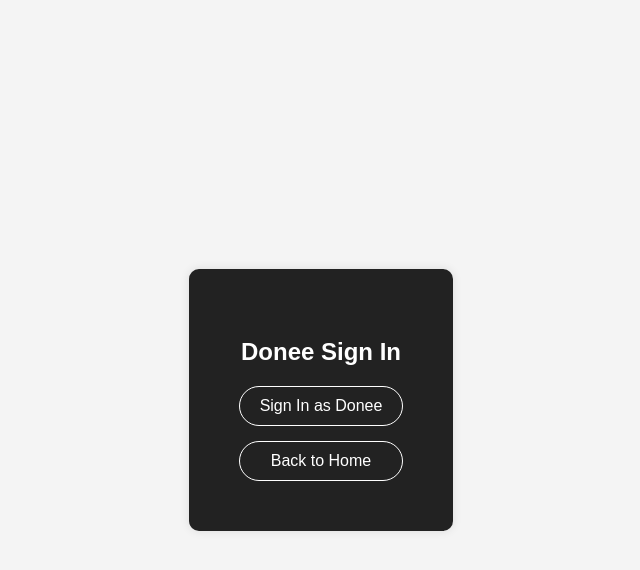
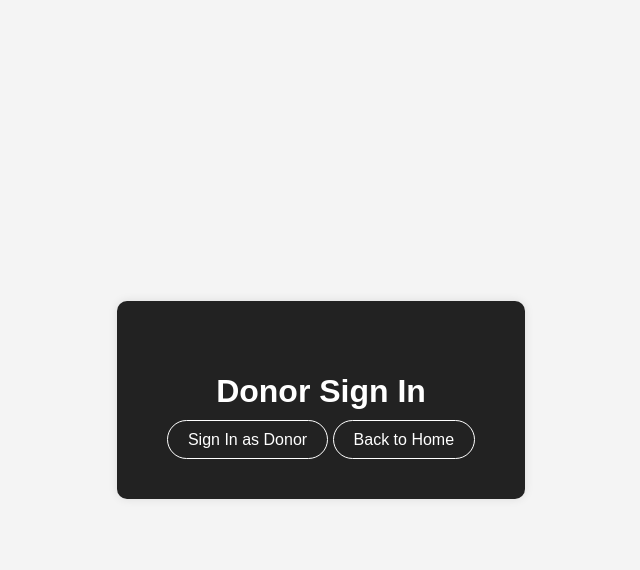
Before and after one commit to m-metz/access-mobile, a Django app: page /donor-signin/ in a window 1280 px wide. Shown: the top 570 px of the page, without its empty margins (319-959 px from the left). Run offline with Django 5.2, Linux system fonts and the light colour scheme.

Commit message:
Made a single content property in parent template.

```diff
--- a/access_mobile_app/templates/access_mobile_app/access_mobile.html
+++ b/access_mobile_app/templates/access_mobile_app/access_mobile.html
@@ -53,15 +53,8 @@
 </head>
 <body>
     <div class="container">
-        <div class="box">
-            <h2>{% block heading %}Welcome to Access Mobile{% endblock %}</h2>
-            <div class="buttons">
-                {% block buttons %}
-                <a href="/donee/" class="btn">I'm a Donee</a>
-                <a href="/donor-signin/" class="btn">I want to Donate</a>
-                {% endblock %}
-            </div>
-        </div>
+        {% block content %}
+        {% endblock %}
     </div>
 </body>
 </html>
--- a/access_mobile_app/templates/access_mobile_app/donatee_signin.html
+++ b/access_mobile_app/templates/access_mobile_app/donatee_signin.html
@@ -1,10 +1,8 @@
 {% extends 'access_mobile_app/access_mobile.html' %}
 
-{% block title %}Donee Sign In{% endblock %}
+{% block content %}
+<h1>Donee Sign In</h1>
 
-{% block heading %}Donee Sign In{% endblock %}
-
-{% block buttons %}
 <a href="/donee-signin/" class="btn">Sign In as Donee</a>
 <a href="/" class="btn">Back to Home</a>
 {% endblock %}
--- a/access_mobile_app/templates/access_mobile_app/donor_signin.html
+++ b/access_mobile_app/templates/access_mobile_app/donor_signin.html
@@ -1,11 +1,9 @@
 <!-- donor_signin.html -->
 {% extends 'access_mobile_app/access_mobile.html' %}
 
-{% block title %}Donee Sign In{% endblock %}
+{% block content %}
+<h1>Donor Sign In</h1>
 
-{% block heading %}Donee Sign In{% endblock %}
-
-{% block buttons %}
-<a href="/donee-signin/" class="btn">Sign In as Donee</a>
+<a href="/donor-signin/" class="btn">Sign In as Donor</a>
 <a href="/" class="btn">Back to Home</a>
 {% endblock %}
```
